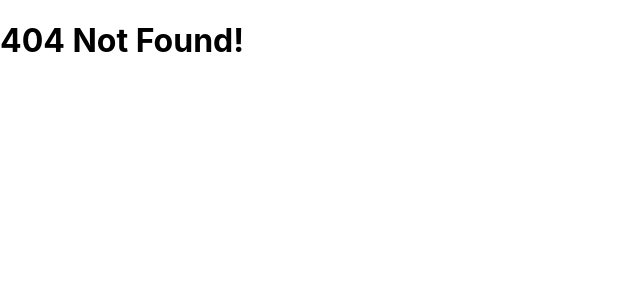
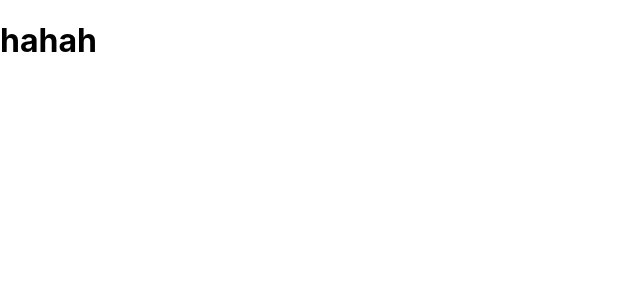
Before and after one commit to ricenoddle/massive-color, a React (Create React App) app: page /palette/flat-ui-colors-american/americanriver in a window 1280 px wide. Before the commit this address had no page. Shown: the top 300 px of the page, without its empty margins (0-640 px from the left). Built offline with nearby package versions, Linux system fonts and the light colour scheme.

Commit message:
Add SingleColorPalette component
and link to MORE button

```diff
--- a/src/App.js
+++ b/src/App.js
@@ -3,6 +3,7 @@ import {Route, Switch} from 'react-router-dom';
 import Palette from './Palette';
 import PaletteList from './PaletteList';
 import seedColors from './seedColors';
+import SingleColorPalette from './SingleColorPalette';
 import {generatePalette} from './colorHelpers';
 
 class App extends Component{
@@ -12,10 +13,17 @@ class App extends Component{
   render(){
     return (
       <Switch>
-        <Route exact path="/" render={(routeProps) => <PaletteList palettes={seedColors} {...routeProps}/>}/>
-        <Route exact path="/palette/:id"
-               render={(routeProps) =>
-                <Palette palette={generatePalette(this.findPalette(routeProps.match.params.id))} />}
+        <Route exact
+               path="/"
+               render={(routeProps) => <PaletteList palettes={seedColors} {...routeProps} />}
+        />
+        <Route exact
+               path="/palette/:id"
+               render={(routeProps) => <Palette palette={generatePalette(this.findPalette(routeProps.match.params.id))} />}
+        />
+        <Route exact
+               path="/palette/:paletteId/:colorId"
+               render={() => <SingleColorPalette />}
         />
         <Route render={() => <h1>404 Not Found! </h1>}/>
       </Switch>
--- a/src/ColorBox.js
+++ b/src/ColorBox.js
@@ -1,5 +1,6 @@
 import React, {Component} from 'react';
 import {CopyToClipboard} from 'react-copy-to-clipboard';
+import {Link} from 'react-router-dom';
 import './ColorBox.css';
 
 class ColorBox extends Component{
@@ -20,7 +21,7 @@ class ColorBox extends Component{
     }
 
     render(){
-        const {name, background} = this.props;
+        const {name, background, id, paletteId} = this.props;
         const {copied} = this.state;
         return(
             <CopyToClipboard text={background} onCopy={this.changeCopyState}>
@@ -38,7 +39,9 @@ class ColorBox extends Component{
                         </div>
                         <button className="copy-button">Copy</button>
                     </div>
-                    <span className="see-more">More</span>
+                    <Link to={`/palette/${paletteId}/${id}`} onClick={e => e.stopPropagation()}>
+                        <span className="see-more">More</span>
+                    </Link>
                 </div>
             </CopyToClipboard>
         )
--- a/src/Palette.js
+++ b/src/Palette.js
@@ -27,10 +27,10 @@ class Palette extends Component {
     }
 
     render(){
-        const {colors, paletteName, emoji} = this.props.palette;
+        const {colors, paletteName, emoji, id} = this.props.palette;
         const {level, format} = this.state;
         const colorBoxes = colors[level].map(color => (
-            <ColorBox key={color.id} background={color[format]} name={color.name}/>
+            <ColorBox key={color.id} background={color[format]} name={color.name} id={color.id} paletteId={id}/>
         ))
         return (
             <div className="Palette">
--- /dev/null
+++ b/src/SingleColorPalette.js
@@ -0,0 +1,13 @@
+import React, {Component} from 'react';
+
+class SingleColorPalette extends Component{
+    render(){
+        return(
+            <div>
+                <h1>hahah</h1>
+            </div>
+        )
+    }
+}
+
+export default SingleColorPalette;
```
